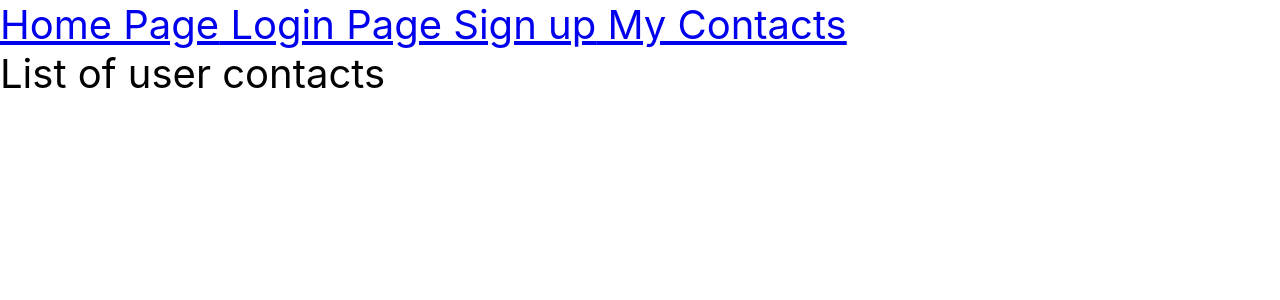
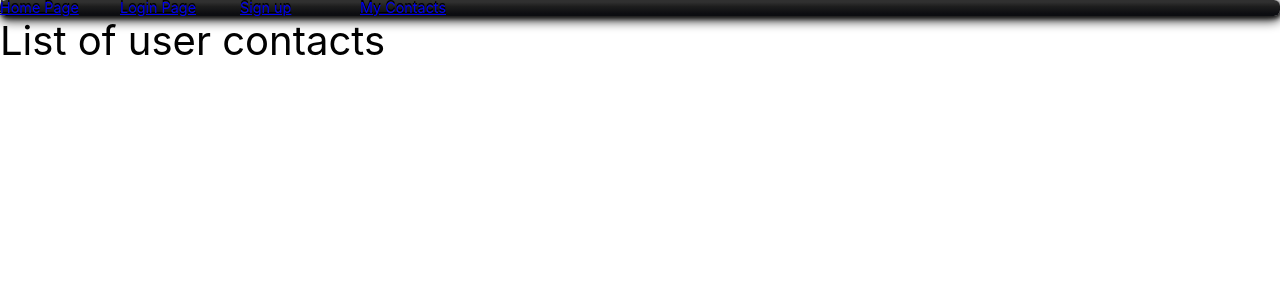
Before and after one commit to valerykyr23/goit-react-hw-08-phonebook, a React (Create React App) app: page /goit-react-hw-08-phonebook/contacts in a window 1280 px wide. Shown: the top 300 px of the page. Built offline with nearby package versions, Linux system fonts and the light colour scheme.

Commit message:
app styles

```diff
--- a/package.json
+++ b/package.json
@@ -7,6 +7,7 @@
     "@chakra-ui/react": "^2.8.2",
     "@emotion/react": "^11.11.3",
     "@emotion/styled": "^11.11.0",
+    "@reduxjs/toolkit": "^2.0.1",
     "@testing-library/jest-dom": "^5.16.3",
     "@testing-library/react": "^12.1.4",
     "@testing-library/user-event": "^13.5.0",
@@ -14,6 +15,7 @@
     "react": "^18.1.0",
     "react-dom": "^18.1.0",
     "react-helmet": "^6.1.0",
+    "react-redux": "^9.1.0",
     "react-router-dom": "^6.21.3",
     "react-scripts": "5.0.1",
     "web-vitals": "^2.1.3"
--- a/src/components/App.jsx
+++ b/src/components/App.jsx
@@ -3,7 +3,7 @@ import Home from "pages/Home";
 import Login from "pages/Login";
 import Register from "pages/Register";
 import Contacts from "pages/Contacts";
-import Layout from "./Layout";
+import Layout from "./Layout/Layout";
 
 export const App = () => {
   return (
--- a/src/components/Layout.jsx
+++ /dev/null
@@ -1,19 +0,0 @@
-import { NavLink, Outlet } from "react-router-dom";
-
-const Layout = () => {
-    return (
-        <div>
-            <nav>
-        <NavLink to = "/"> Home Page</NavLink>
-        <NavLink to="/login"> Login Page</NavLink>
-        <NavLink to = "/register"> Sign up</NavLink>
-        <NavLink to = "/contacts"> My Contacts</NavLink>
-            </nav>
-            <main>
-                <Outlet/>
-            </main>
-        </div>
-    )
-};
-
-export default Layout;
--- /dev/null
+++ b/src/components/Layout/Layout.jsx
@@ -0,0 +1,49 @@
+import { NavLink, Outlet } from "react-router-dom";
+import css from "./Layout.module.css"
+
+const Layout = () => {
+    return (
+        <div>
+            <nav >
+                <span className={css.navItem}>
+                    <span>
+                        <i data-feather="home"></i>
+                    </span>
+                    <NavLink to = "/"> Home Page</NavLink>
+                </span>
+
+                <span className={css.navItem}>
+                    <span>
+                        <i data-feather="home"></i>
+                    </span>
+                   <NavLink to="/login"> Login Page</NavLink>
+                </span>
+                <span className={css.navItem}>
+                    <span >
+                        <i data-feather="home"></i>
+                    </span>
+                     <NavLink to = "/register"> Sign up</NavLink>
+                </span>
+                <span className={css.navItem}>
+                    <span >
+                        <i data-feather="home"></i>
+                    </span>
+                   <NavLink to = "/contacts"> My Contacts</NavLink>
+                </span>
+
+
+
+
+            </nav>
+
+
+
+
+            <main>
+                <Outlet/>
+            </main>
+        </div>
+    )
+};
+
+export default Layout;
--- /dev/null
+++ b/src/components/Layout/Layout.module.css
@@ -0,0 +1,69 @@
+nav,
+.nav-item {
+    display: flex;
+}
+
+nav {
+    border-radius: 6px;
+    background-image: linear-gradient(rgb(48, 48, 48) 13%,
+            rgb(30, 30, 30) 40%,
+            #0c0d11 86%);
+    color: rgba(255, 255, 255, 0.6);
+    text-shadow: 0 -2px 0 black;
+    cursor: pointer;
+    box-shadow: 1px 2px 4px rgb(20, 20, 20), 0 4px 12px rgb(10, 10, 10);
+}
+
+.navItem{
+    flex-direction: row-reverse;
+    font-size: 0.8999rem;
+    line-height: 1rem;
+    align-items: center;
+    min-width: 120px;
+    justify-content: space-between;
+    transition: all 80ms ease; }
+
+    /* &.active {
+        color: $primary;
+        text-shadow: 0 0 3px hsla(260, 100%, 70%, 0.7);
+    }
+
+    &:not(.active):hover {
+        color: rgba(255, 255, 255, 0.87);
+    }
+
+    &:hover>.icon .subicon {
+        height: 32px;
+        width: 32px;
+        border-radius: 32px;
+        top: -16px;
+        right: -16px;
+        border-color: white;
+    }
+
+    &:not(:first-of-type) {
+        border-left: 1px solid rgb(60, 60, 60);
+    }
+
+    &:not(:last-of-type) {
+        border-right: 0.1rem solid black;
+    } */
+
+    /* a {
+        color: inherit;
+        text-decoration: none;
+        padding: 1ch;
+    }
+
+    .icon {
+        padding: 1ch;
+        position: relative;
+
+
+
+    } */
+
+    /* .icon>svg {
+        max-width: 16px;
+    }
+} */
```
Also changed, not shown: 1 other file (tests, documents, lock files or other folders).
